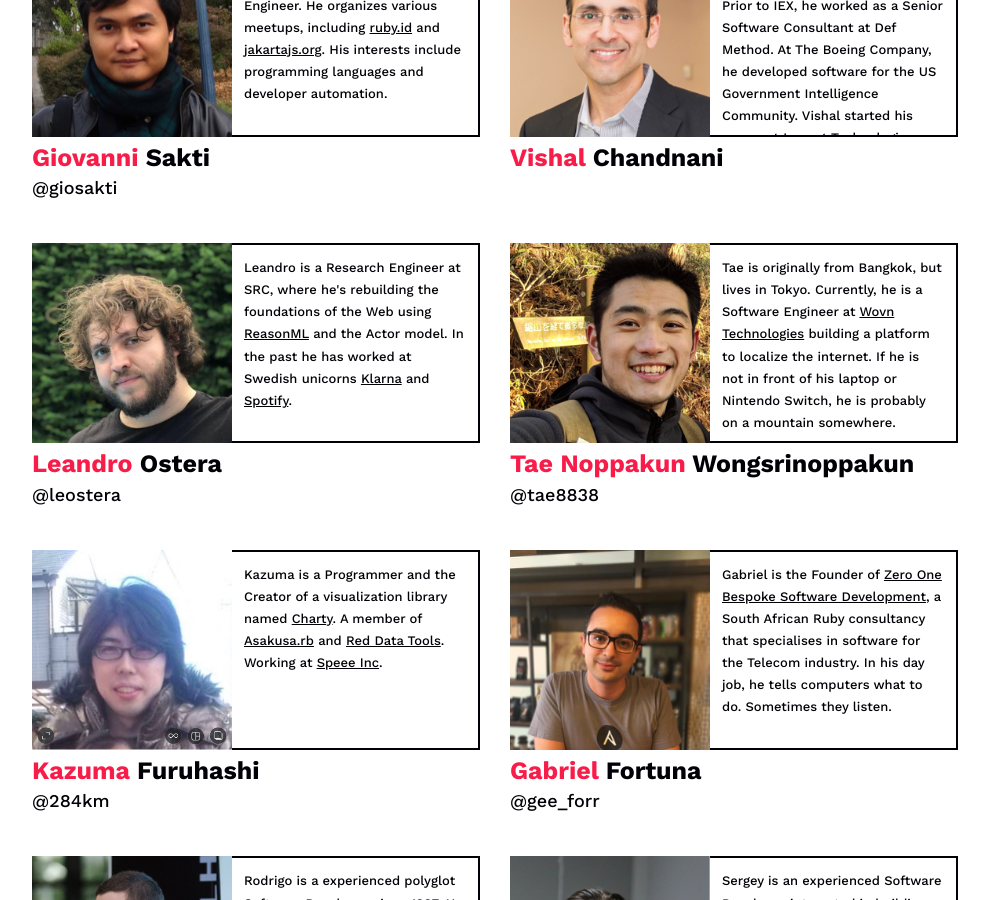
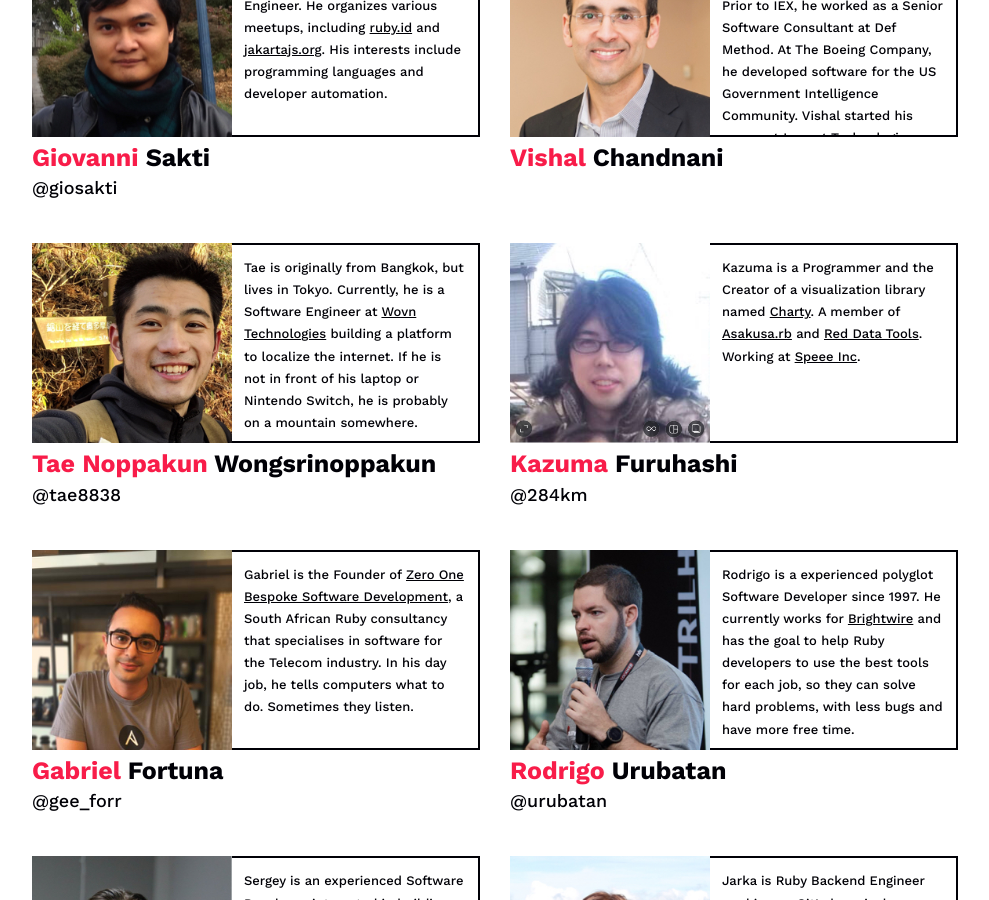
Before and after one commit to bangkokrb/rubyconfth, a Jekyll site: the page built from index.md, in a window 1280 px wide and 900 px high, scrolled down 1710 px. Shown: the whole window, without its empty margins (237-1226 px from the left). Built offline with Jekyll 4.4.1, drawn with Linux system fonts in a browser that asks for light colours; comment, search, counter and statistics services are not loaded.

Commit message:
Remove Leandro Ostera from speakers.yml

```diff
--- a/_data/speakers/speakers.yml
+++ b/_data/speakers/speakers.yml
@@ -22,12 +22,6 @@
   photo_url: /assets/images/pages/home/speakers/vishal-chandnani.jpg
   bio: |
     Vishal is the Head of Engineering (Astral) at IEX in New York City. Prior to IEX, he worked as a Senior Software Consultant at Def Method. At The Boeing Company, he developed software for the US Government Intelligence Community. Vishal started his career at Lucent Technologies (Bell Labs Innovations), where he developed software for wireless communication systems.
-- first_name: Leandro
-  last_name: Ostera
-  twitter_handle: '@leostera'
-  photo_url: /assets/images/pages/home/speakers/leandro-ostera.jpg
-  bio: |
-    Leandro is a Research Engineer at SRC, where he's rebuilding the foundations of the Web using <a href="https://reasonml.github.io/" target="_blank">ReasonML</a> and the Actor model. In the past he has worked at Swedish unicorns <a href="https://www.klarna.com/" target="_blank">Klarna</a> and <a href="https://www.spotify.com/" target="_blank">Spotify</a>.
 - first_name: Tae Noppakun
   last_name: Wongsrinoppakun
   twitter_handle: '@tae8838'
```
